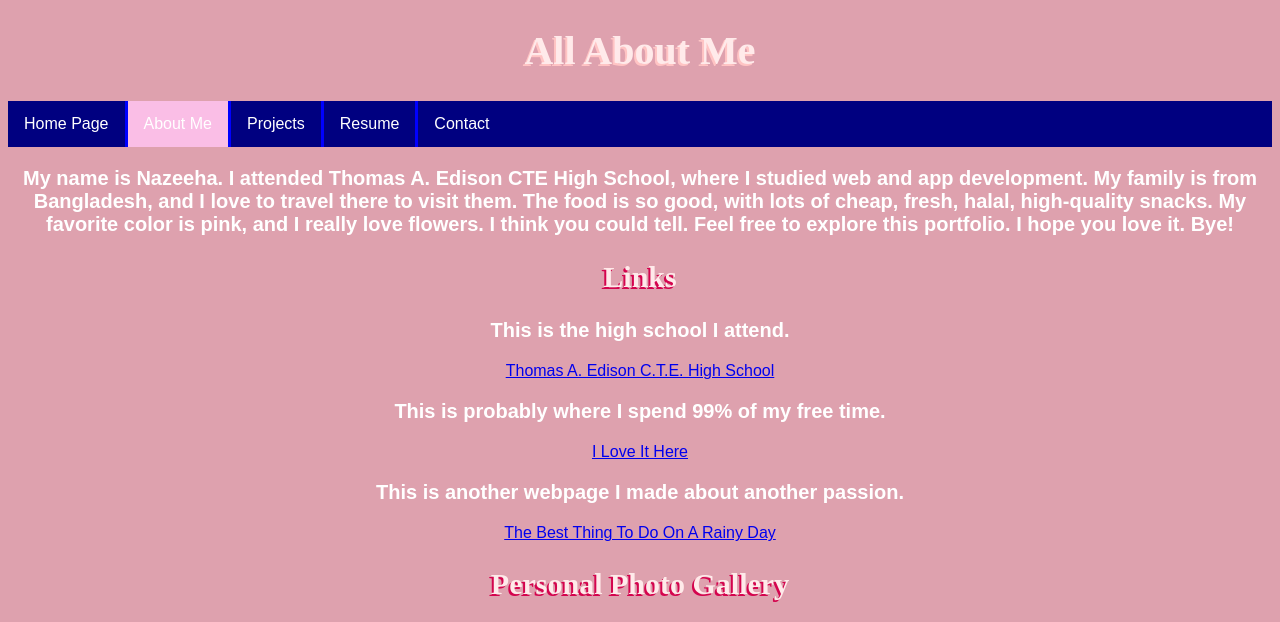
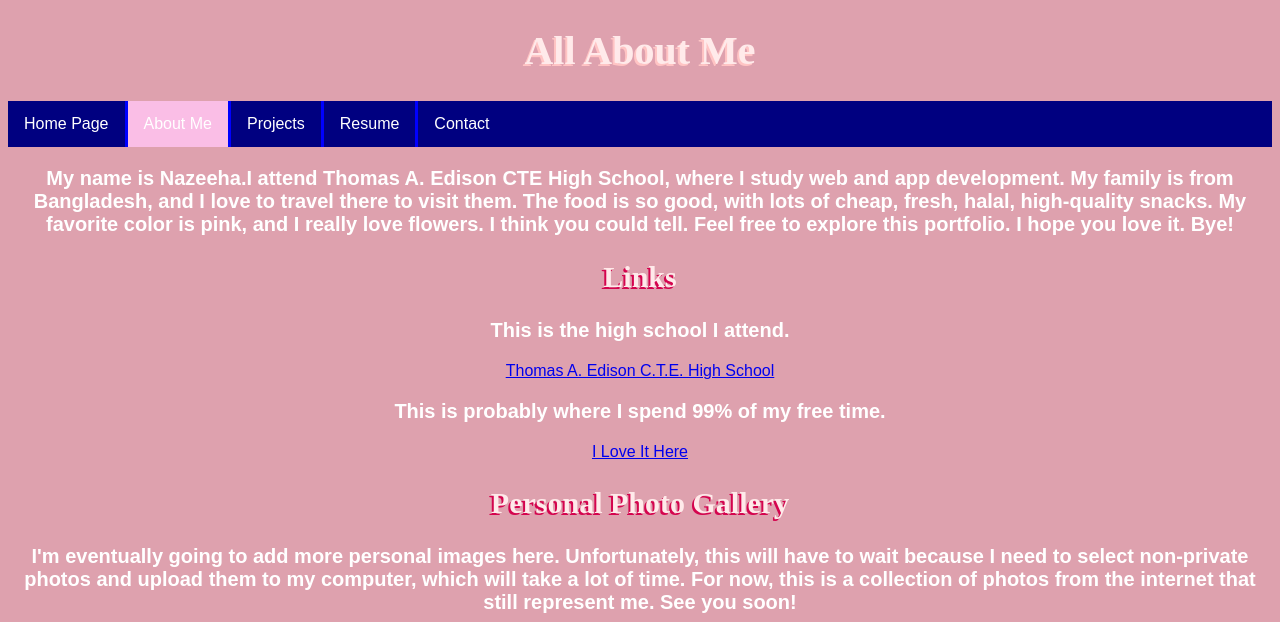
Before and after one commit to NAhmed2024/Senior_Portfolio, a plain HTML site: page about.html in a window 1280 px wide. Shown: the top 622 px of the page. Drawn offline with Linux system fonts and the light colour scheme.

Commit message:
Revise introduction and remove rainy day webpage link
Updated personal introduction and removed a link.

```diff
--- a/about.html
+++ b/about.html
@@ -17,7 +17,7 @@
       <li><a href="contact.html">Contact</a></li>
     </ul>
 
-    <p>My name is Nazeeha. I attended Thomas A. Edison CTE High School, where I studied web and app development. My family is from Bangladesh, and I love to travel there to visit them. The food is so good, with lots of cheap, fresh, halal, high-quality snacks. My favorite color is pink, and I really love flowers. I think you could tell. Feel free to explore this portfolio. I hope you love it. Bye!</p>
+    <p>My name is Nazeeha.I attend Thomas A. Edison CTE High School, where I study web and app development. My family is from Bangladesh, and I love to travel there to visit them. The food is so good, with lots of cheap, fresh, halal, high-quality snacks. My favorite color is pink, and I really love flowers. I think you could tell. Feel free to explore this portfolio. I hope you love it. Bye!</p>
 
     <h2>Links</h2>
 
@@ -26,9 +26,6 @@
 
     <p>This is probably where I spend 99% of my free time.</p>
     <a href="https://www.queenslibrary.org/" target="_blank" rel="noopener">I Love It Here</a>
-
-    <p>This is another webpage I made about another passion.</p>
-    <a href="read.html" target="_blank">The Best Thing To Do On A Rainy Day</a>
 
     <h2>Personal Photo Gallery</h2>
 
```
